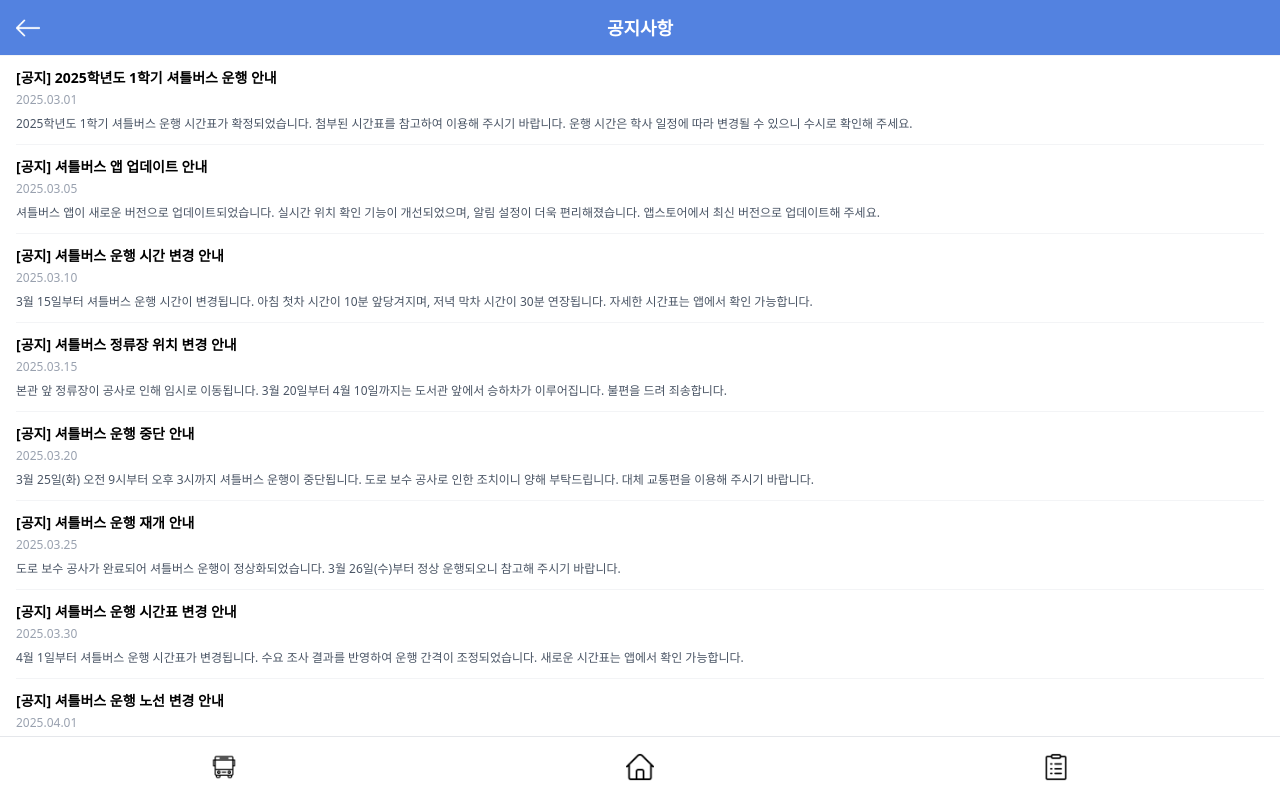
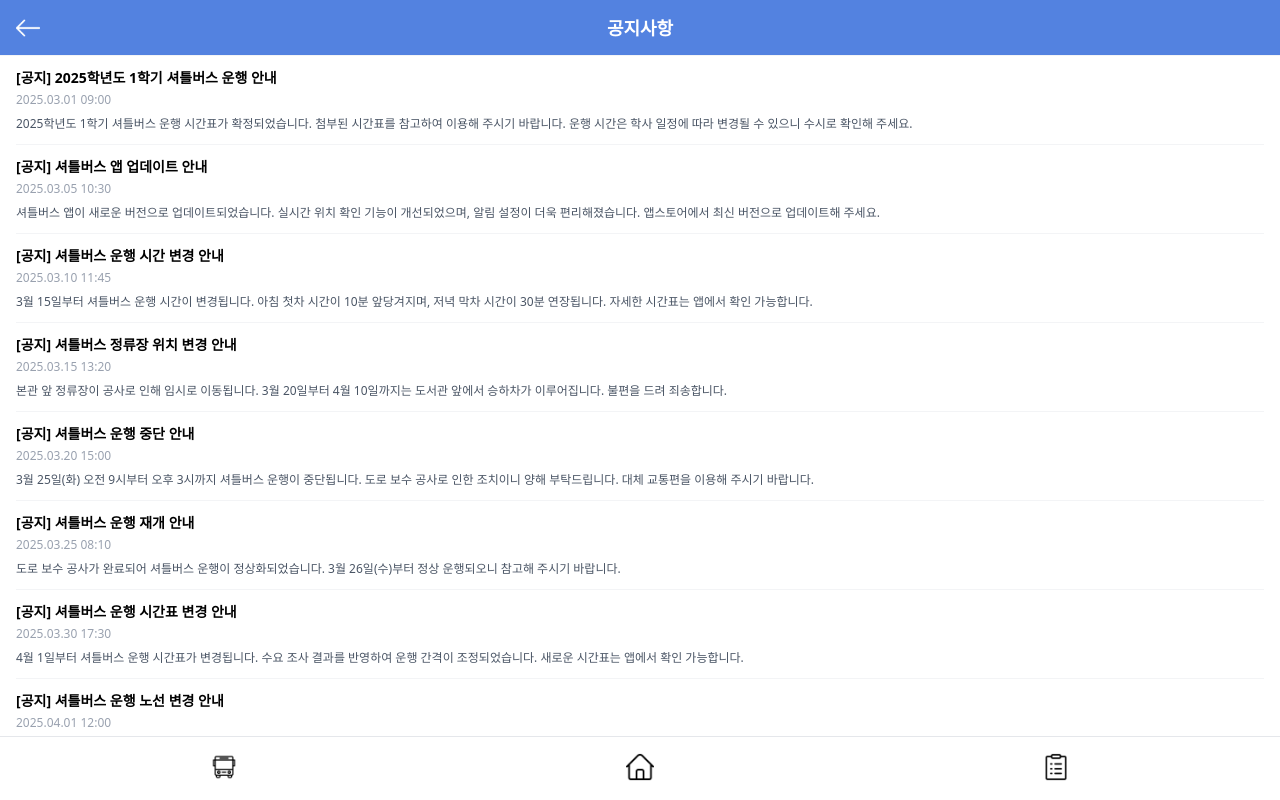
Before and after one commit to Yujin-nKim/fe, a React (Vite) app: page /notice in a window 1280 px wide. Shown: the top 800 px of the page. Built offline with nearby package versions, Linux system fonts and the light colour scheme; a web font is replaced by a local one.

Commit message:
fix: 공지사항 목록 페이지에 공지가 작성된 시간까지 표시되도록 수정

```diff
--- a/src/components/NoticePage.tsx
+++ b/src/components/NoticePage.tsx
@@ -19,11 +19,17 @@ export default function NoticePage() {
         {notices.map(notice => (
           <div
             key={notice.id}
-            className="py-3 border-b border-gray-100"
+            className="py-3 border-b border-gray-100 relative"
             onClick={() => navigate(`/notice/${notice.id}`)}
           >
             <div className="font-bold text-sm mb-1">{notice.title}</div>
-            <div className="text-xs text-gray-400 mb-2">{notice.date}</div>
+            <div className="text-xs text-gray-400 mb-2">
+              {(() => {
+                const dateObj = new Date(notice.date);
+                if (isNaN(dateObj.getTime())) return notice.date;
+                return `${dateObj.getFullYear()}.${(dateObj.getMonth()+1).toString().padStart(2,'0')}.${dateObj.getDate().toString().padStart(2,'0')} ${dateObj.getHours().toString().padStart(2,'0')}:${dateObj.getMinutes().toString().padStart(2,'0')}`;
+              })()}
+            </div>
             <div className="text-xs text-gray-600 truncate select-none">{notice.content}</div>
           </div>
         ))}
--- a/src/components/noticesMock.ts
+++ b/src/components/noticesMock.ts
@@ -2,73 +2,73 @@ const notices = [
   {
     id: 1,
     title: '[공지] 2025학년도 1학기 셔틀버스 운행 안내',
-    date: '2025.03.01',
+    date: '2025-03-01T09:00:00',
     content: '2025학년도 1학기 셔틀버스 운행 시간표가 확정되었습니다. 첨부된 시간표를 참고하여 이용해 주시기 바랍니다. 운행 시간은 학사 일정에 따라 변경될 수 있으니 수시로 확인해 주세요.'
   },
   {
     id: 2,
     title: '[공지] 셔틀버스 앱 업데이트 안내',
-    date: '2025.03.05',
+    date: '2025-03-05T10:30:00',
     content: '셔틀버스 앱이 새로운 버전으로 업데이트되었습니다. 실시간 위치 확인 기능이 개선되었으며, 알림 설정이 더욱 편리해졌습니다. 앱스토어에서 최신 버전으로 업데이트해 주세요.'
   },
   {
     id: 3,
     title: '[공지] 셔틀버스 운행 시간 변경 안내',
-    date: '2025.03.10',
+    date: '2025-03-10T11:45:00',
     content: '3월 15일부터 셔틀버스 운행 시간이 변경됩니다. 아침 첫차 시간이 10분 앞당겨지며, 저녁 막차 시간이 30분 연장됩니다. 자세한 시간표는 앱에서 확인 가능합니다.'
   },
   {
     id: 4,
     title: '[공지] 셔틀버스 정류장 위치 변경 안내',
-    date: '2025.03.15',
+    date: '2025-03-15T13:20:00',
     content: '본관 앞 정류장이 공사로 인해 임시로 이동됩니다. 3월 20일부터 4월 10일까지는 도서관 앞에서 승하차가 이루어집니다. 불편을 드려 죄송합니다.'
   },
   {
     id: 5,
     title: '[공지] 셔틀버스 운행 중단 안내',
-    date: '2025.03.20',
+    date: '2025-03-20T15:00:00',
     content: '3월 25일(화) 오전 9시부터 오후 3시까지 셔틀버스 운행이 중단됩니다. 도로 보수 공사로 인한 조치이니 양해 부탁드립니다. 대체 교통편을 이용해 주시기 바랍니다.'
   },
   {
     id: 6,
     title: '[공지] 셔틀버스 운행 재개 안내',
-    date: '2025.03.25',
+    date: '2025-03-25T08:10:00',
     content: '도로 보수 공사가 완료되어 셔틀버스 운행이 정상화되었습니다. 3월 26일(수)부터 정상 운행되오니 참고해 주시기 바랍니다.'
   },
   {
     id: 7,
     title: '[공지] 셔틀버스 운행 시간표 변경 안내',
-    date: '2025.03.30',
+    date: '2025-03-30T17:30:00',
     content: '4월 1일부터 셔틀버스 운행 시간표가 변경됩니다. 수요 조사 결과를 반영하여 운행 간격이 조정되었습니다. 새로운 시간표는 앱에서 확인 가능합니다.'
   },
   {
     id: 8,
     title: '[공지] 셔틀버스 운행 노선 변경 안내',
-    date: '2025.04.01',
+    date: '2025-04-01T12:00:00',
     content: '4월 5일부터 셔틀버스 운행 노선이 변경됩니다. 신설된 기숙사 구역을 경유하는 노선이 추가되며, 기존 노선의 일부 정류장이 통합됩니다.'
   },
   {
     id: 9,
     title: '[공지] 셔틀버스 운행 시간 연장 안내',
-    date: '2025.04.05',
+    date: '2025-04-05T19:40:00',
     content: '기숙사 통학 편의를 위해 셔틀버스 운행 시간이 연장됩니다. 평일 저녁 막차 시간이 오후 10시 30분으로 변경되며, 주말 운행도 1시간 연장됩니다.'
   },
   {
     id: 10,
     title: '[공지] 셔틀버스 운행 시간 단축 안내',
-    date: '2025.04.10',
+    date: '2025-04-10T07:55:00',
     content: '방학 기간 동안 셔틀버스 운행 시간이 단축됩니다. 평일 운행 횟수가 30% 감소하며, 주말 운행은 정상 유지됩니다. 자세한 시간표는 앱에서 확인 가능합니다.'
   },
   {
     id: 11,
     title: '[공지] 셔틀버스 운행 시간 조정 안내',
-    date: '2025.04.15',
+    date: '2025-04-15T16:25:00',
     content: '수요 조사 결과를 반영하여 셔틀버스 운행 시간이 조정됩니다. 출퇴근 시간대 운행 간격이 5분 단축되며, 그 외 시간대는 10분 연장됩니다.'
   },
   {
     id: 12,
     title: '[공지] 셔틀버스 운행 시간 변경 예정 안내',
-    date: '2025.04.20',
+    date: '2025-04-20T18:00:00',
     content: '5월 1일부터 셔틀버스 운행 시간이 변경될 예정입니다. 현재 수요 조사가 진행 중이며, 결과에 따라 운행 시간이 조정될 수 있습니다. 참여해 주시면 감사하겠습니다.'
   },
 ];
```
